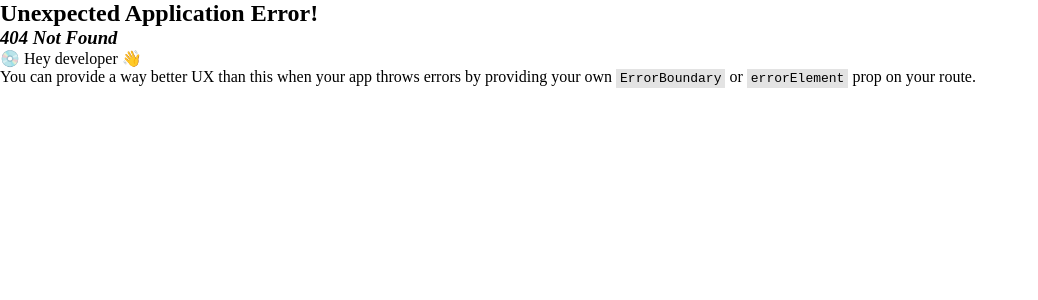
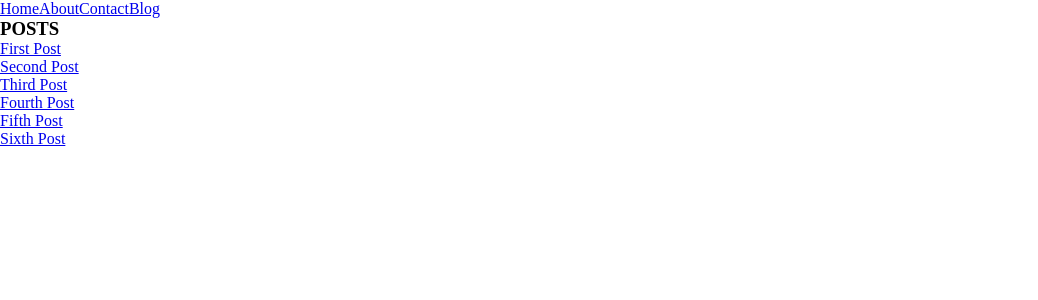
Before and after one commit to Tiana-K08/react-by-examples-routing, a React (Vite) app: page /blog in a window 1280 px wide. Before the commit this address had no page. Shown: the top 300 px of the page, without its empty margins (0-1038 px from the left). Built offline with nearby package versions, Linux system fonts and the light colour scheme.

Commit message:
feat: add dynamic routes configurations

```diff
--- a/src/App.jsx
+++ b/src/App.jsx
@@ -8,6 +8,9 @@
 // import Education from './pages/about/Education.jsx';
 // import Experience from './pages/about/Experience.jsx';
 // import Contact from './pages/Contact.jsx';
+// import BlogLayout from './pages/blog/BlogLayout.jsx';
+// import PostsList from './pages/blog/PostsList.jsx';
+// import PostItem from './pages/blog/PostItem.jsx';
 
 // export default function App() {
 //   return (
@@ -24,6 +27,10 @@
 //             <Route path="experience" element={<Experience />} />
 //           </Route>
 //           <Route path="/contact" element={<Contact />} />
+//           <Route path="/blog" element={<BlogLayout />}>
+//             <Route index element={<PostsList />} />
+//             <Route path="post/:postId" element={<PostItem />} />
+//           </Route>
 //         </Routes>
 //       </main>
 //       <footer>{/* <Footer /> */}</footer>
@@ -41,6 +48,9 @@
 // import Education from './pages/about/Education.jsx';
 // import Experience from './pages/about/Experience.jsx';
 // import Contact from './pages/Contact.jsx';
+// import BlogLayout from './pages/blog/BlogLayout.jsx';
+// import PostsList from './pages/blog/PostsList.jsx';
+// import PostItem from './pages/blog/PostItem.jsx';
 
 // const router = createBrowserRouter([
 //   {
@@ -58,6 +68,14 @@
 //         ],
 //       },
 //       { path: 'contact', element: <Contact /> },
+//       {
+//         path: 'blog',
+//         element: <BlogLayout />,
+//         children: [
+//           { index: true, element: <PostsList /> },
+//           { path: 'post/:postId', element: <PostItem /> },
+//         ],
+//       },
 //     ],
 //   },
 // ]);
@@ -81,6 +99,9 @@ import AboutIndex from './pages/about/AboutIndex.jsx';
 import Education from './pages/about/Education.jsx';
 import Experience from './pages/about/Experience.jsx';
 import Contact from './pages/Contact.jsx';
+import BlogLayout from './pages/blog/BlogLayout.jsx';
+import PostsList from './pages/blog/PostsList.jsx';
+import PostItem from './pages/blog/PostItem.jsx';
 
 const router = createBrowserRouter(
   createRoutesFromElements(
@@ -92,6 +113,10 @@ const router = createBrowserRouter(
         <Route path="experience" element={<Experience />} />
       </Route>
       <Route path="contact" element={<Contact />} />
+      <Route path="blog" element={<BlogLayout />}>
+        <Route index element={<PostsList />} />
+        <Route path="post/:postId" element={<PostItem />} />
+      </Route>
     </Route>
   )
 );
--- a/src/navigation/Navbar.jsx
+++ b/src/navigation/Navbar.jsx
@@ -6,6 +6,7 @@ export default function Navbar() {
       <NavLink to="/">Home</NavLink>
       <NavLink to="/about-me">About</NavLink>
       <NavLink to="/contact">Contact</NavLink>
+      <NavLink to="/blog">Blog</NavLink>
     </nav>
   );
 }
--- /dev/null
+++ b/src/pages/blog/BlogLayout.jsx
@@ -0,0 +1,5 @@
+import { Outlet } from 'react-router-dom';
+
+export default function BlogLayout() {
+  return <Outlet />;
+}
--- /dev/null
+++ b/src/pages/blog/PostItem.jsx
@@ -0,0 +1,35 @@
+import { useParams, Link } from 'react-router-dom';
+
+// for example, in a real application this is usually the response from an API
+const posts = [
+  { id: 1, title: 'First Post', body: 'Content of the first post' },
+  { id: 2, title: 'Second Post', body: 'Content of the second post' },
+  { id: 3, title: 'Third Post', body: 'Content of the third post' },
+  { id: 4, title: 'Fourth Post', body: 'Content of the fourth post' },
+  { id: 5, title: 'Fifth Post', body: 'Content of the fifth post' },
+  { id: 6, title: 'Sixth Post', body: 'Content of the sixth post' },
+];
+
+export default function PostItem() {
+  const { postId } = useParams();
+  const parsedPostId = Number(postId);
+
+  if (Number.isNaN(parsedPostId)) {
+    return <h2>Post not found *</h2>;
+  }
+
+  const post = posts.find((p) => p.id === parsedPostId);
+
+  if (!post) return <h2>Post not found</h2>;
+
+  return (
+    <>
+      <div>
+        <h2>{post.title}</h2>
+        <p>Page for post with #{post.id}</p>
+        <p>{post.body}</p>
+      </div>
+      <Link to="/blog">Return to posts list</Link>
+    </>
+  );
+}
--- /dev/null
+++ b/src/pages/blog/PostsList.jsx
@@ -0,0 +1,26 @@
+import { Link } from 'react-router-dom';
+
+// for example, in a real application this is usually the response from an API
+const posts = [
+  { id: 1, title: 'First Post', body: 'Content of the first post' },
+  { id: 2, title: 'Second Post', body: 'Content of the second post' },
+  { id: 3, title: 'Third Post', body: 'Content of the third post' },
+  { id: 4, title: 'Fourth Post', body: 'Content of the fourth post' },
+  { id: 5, title: 'Fifth Post', body: 'Content of the fifth post' },
+  { id: 6, title: 'Sixth Post', body: 'Content of the sixth post' },
+];
+
+export default function PostsList() {
+  return (
+    <>
+      <h3>POSTS</h3>
+      <ul>
+        {posts.map((post) => (
+          <li key={post.id}>
+            <Link to={`post/${post.id}`}>{post.title}</Link>
+          </li>
+        ))}
+      </ul>
+    </>
+  );
+}
```
